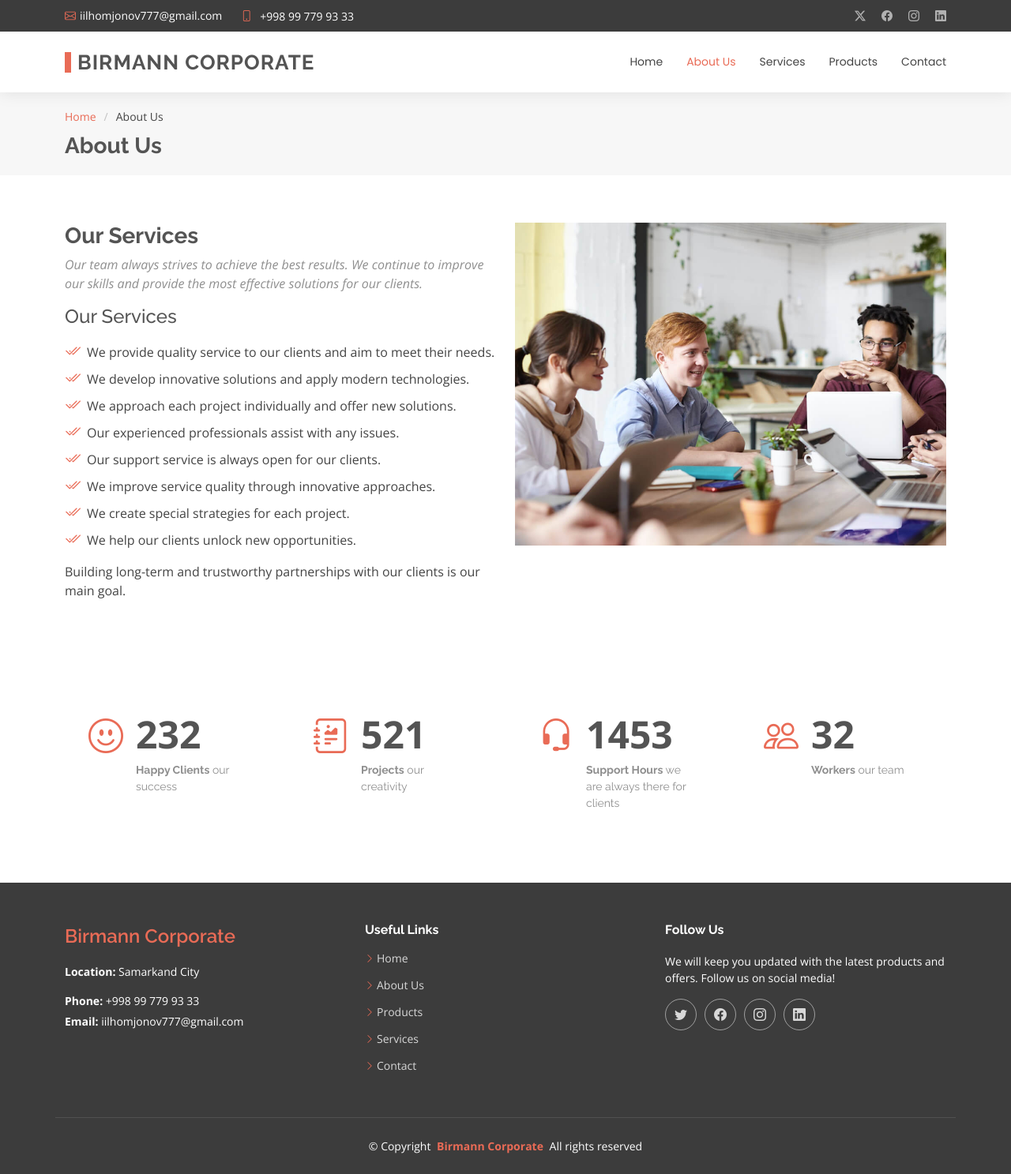
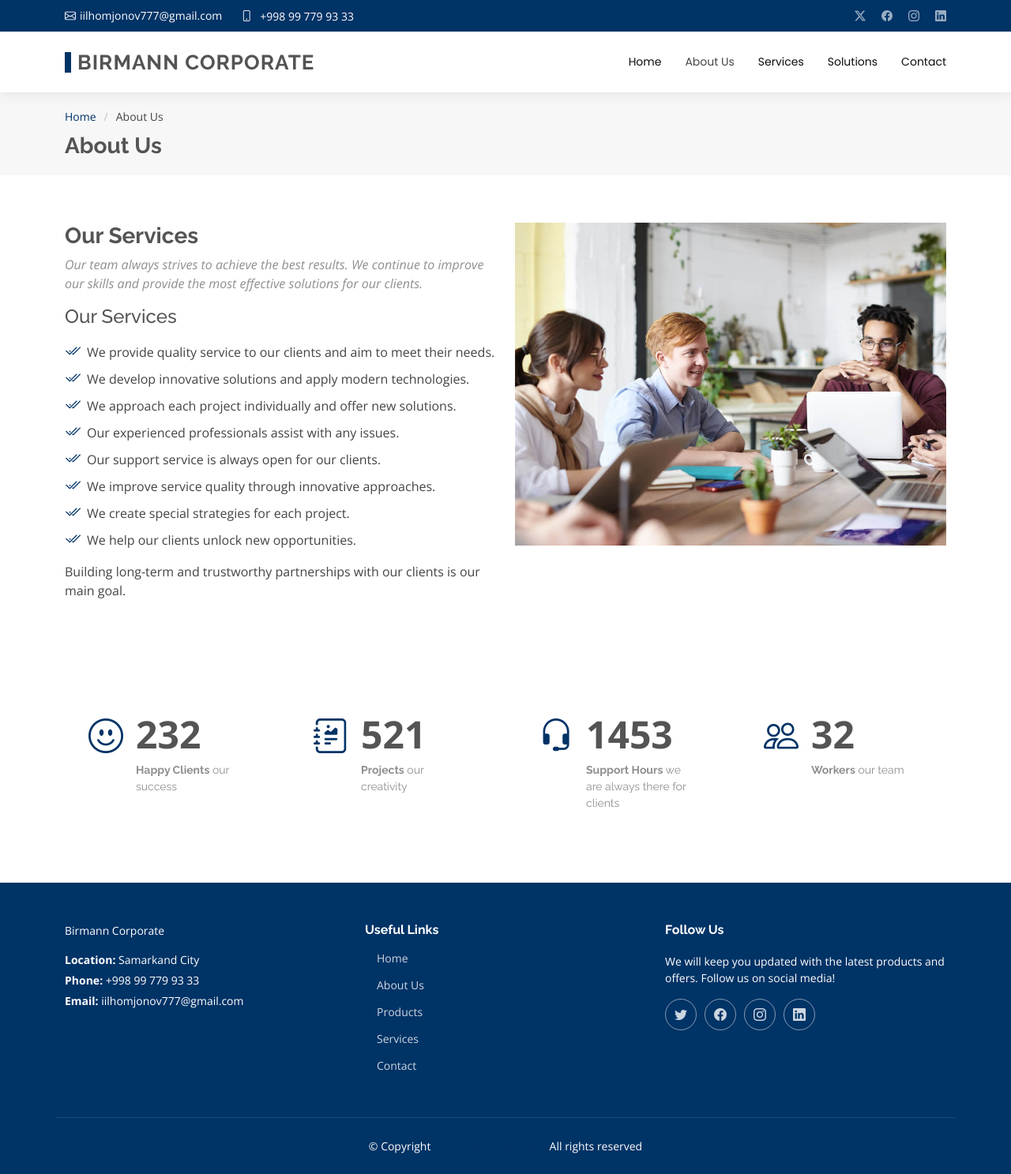
Before and after one commit to mwanzia-2000/IT-Business-Website, a PHP site: page /about.php in a window 1280 px wide. Shown: the whole page at 79% size. Run offline with PHP 8.4, Linux system fonts and the light colour scheme; data comes from the database, SQL or seed files in the repository.

Commit message:
Added new lines of code to footer and other sections

```diff
--- a/admin/includes/header.php
+++ b/admin/includes/header.php
@@ -43,10 +43,10 @@
         ],
     ],
     [
-        "menuTitle" => "Products",
+        "menuTitle" => "Solutions",
         "icon" => "fa fa-shopping-bag",
         "pages" => [
-            ["title" => "Product Categories", "url" => "category.php"],
+            ["title" => "Solutions Categories", "url" => "category.php"],
             ["title" => "All Products", "url" => "products.php"],
         ],
     ],
@@ -127,7 +127,7 @@
 
 <aside class="main-sidebar sidebar-dark-primary elevation-4">
     <a href="./" class="brand-link">
-        <img src="../assets/img/logo.png" alt="Admin Panel Logo" class="brand-image img-circle elevation-3">
+        <img src="../assets/img/clogo.png" alt="Admin Panel Logo" class="brand-image img-circle elevation-3">
         <span class="brand-text font-weight-light">Admin Panel</span>
     </a>
     <div class="sidebar">
--- a/assets/css/main.css
+++ b/assets/css/main.css
@@ -11,7 +11,10 @@
   /* Default color used for the majority of the text content across the entire website */
   --heading-color: #545454;
   /* Color for headings, subheadings and title throughout the website */
-  --accent-color: #e96b56;
+  --topbar-background: #003366;
+ /*color for topbar*/
+
+  --accent-color:#003366; ;
   /* Accent color that represents your brand on the website. It's used for buttons, links, and other elements that need to stand out */
   --surface-color: #ffffff;
   /* The surface color is used as a background of boxed elements within sections, such as cards, icon boxes, or other elements that require a visual separation from the global background. */
@@ -21,9 +24,9 @@
 
 /* Nav Menu Colors - The following color variables are used specifically for the navigation menu. They are separate from the global colors to allow for more customization options */
 :root {
-  --nav-color: #444444;
+  --nav-color: #0c0c0c;
   /* The default color of the main navmenu links */
-  --nav-hover-color: #e96b56;
+  --nav-hover-color: #444444 ;
   /* Applied to main navmenu links when they are hovered over or active */
   --nav-mobile-background-color: #ffffff;
   /* Used as the background color for mobile navigation menu */
@@ -31,7 +34,7 @@
   /* Used as the background color for dropdown items that appear when hovering over primary navigation items */
   --nav-dropdown-color: #444444;
   /* Used for navigation links of the dropdown items in the navigation menu. */
-  --nav-dropdown-hover-color: #e96b56;
+  --nav-dropdown-hover-color: #444444;
   /* Similar to --nav-hover-color, this color is applied to dropdown navigation links when they are hovered over. */
 }
 
@@ -66,6 +69,7 @@
   color: var(--default-color);
   background-color: var(--background-color);
   font-family: var(--default-font);
+  --contrast-color: #ffffff;
 }
 
 a {
@@ -153,7 +157,7 @@
 }
 
 .header .topbar {
-  background-color: var(--background-color);
+  background-color: var(--topbar-background);
   height: 40px;
   padding: 0;
   font-size: 14px;
@@ -162,13 +166,13 @@
 
 .header .topbar .contact-info i {
   font-style: normal;
-  color: var(--accent-color);
+  color: var(--contrast-color);
 }
 
 .header .topbar .contact-info i a,
 .header .topbar .contact-info i span {
   padding-left: 5px;
-  color: var(--default-color);
+  color: var(--accent-color);
 }
 
 @media (max-width: 575px) {
@@ -186,7 +190,7 @@
 }
 
 .header .topbar .contact-info i a:hover {
-  color: var(--accent-color);
+  color: var(--default-color);
   text-decoration: underline;
 }
 
@@ -198,7 +202,7 @@
 }
 
 .header .topbar .social-links a:hover {
-  color: var(--accent-color);
+  color: var(--default-color);
 }
 
 .header .branding {
@@ -465,11 +469,12 @@
 # Global Footer
 --------------------------------------------------------------*/
 .footer {
-  color: var(--default-color);
-  background-color: var(--background-color);
+  color: var(--contrast-color);
+  background-color: var(--topbar-background);
   font-size: 14px;
   position: relative;
 }
+
 
 .footer .footer-newsletter {
   background-color: color-mix(in srgb, var(--default-color), transparent 95%);
@@ -493,7 +498,7 @@
 }
 
 .footer .footer-newsletter .newsletter-form:focus-within {
-  border-color: var(--accent-color);
+  border-color: var(--surface-color);
 }
 
 .footer .footer-newsletter .newsletter-form input[type=email] {
@@ -542,7 +547,7 @@
 }
 
 .footer .social-links a:hover {
-  color: var(--accent-color);
+  color: var(--contrast-color);
   border-color: var(--accent-color);
 }
 
@@ -587,7 +592,7 @@
 }
 
 .footer .footer-links ul a:hover {
-  color: var(--accent-color);
+  color: var(--contrast-color);
 }
 
 .footer .footer-about a {
@@ -615,6 +620,18 @@
   margin-top: 6px;
   font-size: 13px;
 }
+
+
+
+
+
+
+
+
+
+
+
+
 
 /*--------------------------------------------------------------
 # Scroll Top Button
--- a/includes/footer.php
+++ b/includes/footer.php
@@ -3,13 +3,13 @@
     <div class="container footer-top">
         <div class="row gy-4">
             <div class="col-lg-4 col-md-6 col-sm-12 footer-about mb-4">
-                <a href="./" class="d-flex align-items-center">
-                    <span class="sitename">Birmann Corporate</span>
-                </a>
+
+                    <span>Birmann Corporate</span>
+
                 <div class="footer-contact pt-3">
                     <p><strong>Location:</strong> <?php echo  $contact_boxData[0]['value']; ?></p>
-                    <p class="mt-3"><strong>Phone:</strong> <span onclick="window.location.href='tel:<?php echo trim($contact_boxData[2]['value']); ?>'"><?php echo $contact_boxData[1]['value']; ?></span></p>
-                    <p><strong>Email:</strong> <span onclick="window.location.href='mailto:<?php echo $contact_boxData[2]['value']; ?>'"><?php echo  $contact_boxData[2]['value']; ?></span></p>
+                    <p><strong>Phone:</strong> <?php echo $contact_boxData[1]['value']; ?></p>
+                    <p><strong>Email:</strong> <?php echo $contact_boxData[2]['value']; ?></p>
                 </div>
             </div>
 
--- a/includes/header.php
+++ b/includes/header.php
@@ -41,7 +41,7 @@
                     <li><a href="./" class="<?= ($current_page == 'index.php') ? 'active' : ''; ?>">Home</a></li>
                     <li><a href="about.php" class="<?= ($current_page == 'about.php') ? 'active' : ''; ?>">About Us</a></li>
                     <li><a href="services.php" class="<?= ($current_page == 'services.php') ? 'active' : ''; ?>">Services</a></li>
-                    <li><a href="products.php" class="<?= ($current_page == 'products.php') ? 'active' : ''; ?>">Products</a></li>
+                    <li><a href="products.php" class="<?= ($current_page == 'products.php') ? 'active' : ''; ?>">Solutions</a></li>
                     <li><a href="contact.php" class="<?= ($current_page == 'contact.php') ? 'active' : ''; ?>">Contact</a></li>
                 </ul>
                 <i class="mobile-nav-toggle d-xl-none bi bi-list"></i>
--- a/products.php
+++ b/products.php
@@ -22,7 +22,7 @@
 <head>
   <meta charset="utf-8">
   <meta content="width=device-width, initial-scale=1.0" name="viewport">
-  <title>Products</title>
+  <title>Solutions</title>
   <meta name="description" content="Product listings and details">
   <meta name="keywords" content="products, online store, shopping">
   <link href="favicon.ico" rel="icon">
@@ -50,10 +50,10 @@
         <nav class="breadcrumbs">
           <ol>
             <li><a href="./">Home</a></li>
-            <li class="current">Products</li>
+            <li class="current">Solutions</li>
           </ol>
         </nav>
-        <h1>Products</h1>
+        <h1>Solutions</h1>
       </div>
     </div><!-- End Page Title -->
 
```
Also changed, not shown: assets/img/clogo.png (added).
